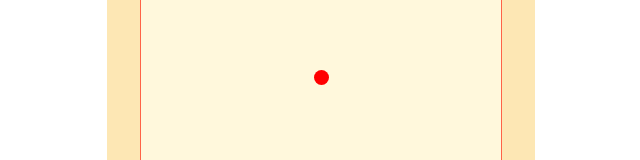
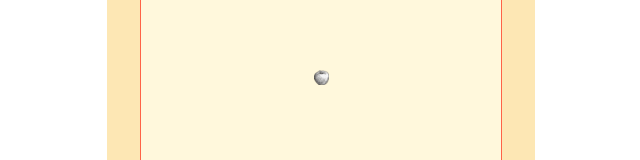
Before and after one commit to joseguera/abc-game, a React (Create React App) app: page /math/1 in a window 1280 px wide. Shown: the part 239-399 px from the top of the page, without its empty margins (319-959 px from the left). Built offline with nearby package versions, Linux system fonts and the light colour scheme.

Commit message:
Added image to FactorUnitAnimations instead of the dots

```diff
--- a/src/components/FactorUnitAnimations/FactorUnitAnimations.js
+++ b/src/components/FactorUnitAnimations/FactorUnitAnimations.js
@@ -1,6 +1,6 @@
 import React from "react";
-import { DotPicture, DotHolder, Dot } from "./FactorUnitAnimations.styles";
-import { CardHolder } from "../../pages/CardDetail/CardDetail.styles";
+import apple from '../../images/numbers/apple.png';
+import { DotPicture, UnitImage, DotHolder, Dot } from "./FactorUnitAnimations.styles";
 
 export default function FactorUnitAnimations({ unitNumber, button, value }) {
   const cups = Array.apply(null, Array(unitNumber / value)).map(function () {});
@@ -15,7 +15,8 @@ export default function FactorUnitAnimations({ unitNumber, button, value }) {
         return (
           <div className={value > 5 ? "smallNumber" : "bigNumber"} key={index}>
             {beads.map((el2, index2) => {
-              return <Dot key={index2}></Dot>;
+              // return <Dot key={index2}></Dot>;
+              return <UnitImage key={index2} src={apple} />
             })}
           </div>
         );
--- a/src/components/FactorUnitAnimations/FactorUnitAnimations.styles.js
+++ b/src/components/FactorUnitAnimations/FactorUnitAnimations.styles.js
@@ -74,3 +74,8 @@ export const Dot = styled.div`
   animation: ${example} 4s infinite;
   // position: relative;
 `;
+
+export const UnitImage = styled.img`
+  width: 15px;
+  height: 15px;
+`;
```
